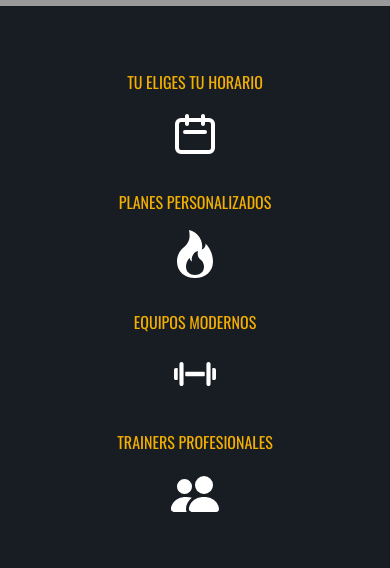
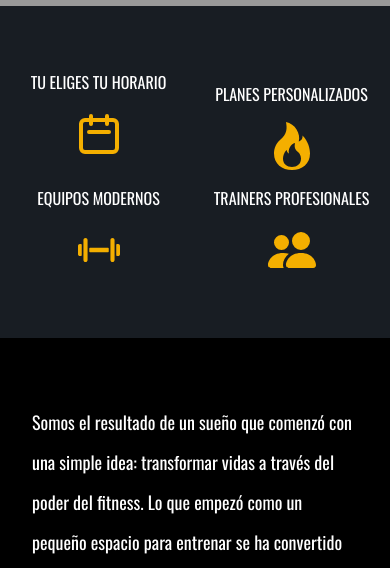
Before and after one commit to juanRCoder/Frontend_gym, a React (Vite) app: page / in a window 390 px wide. Shown: the part 273-841 px from the top of the page. Built offline with nearby package versions, Linux system fonts and the light colour scheme; grey boxes are pictures that could not be loaded.

Commit message:
Sección de servicios responsive (#12)
* styles: Modificando colores y agregando transicion a íconos de servicios

* Corrigiendo grid en íconos responsive

```diff
--- a/src/components/Services.jsx
+++ b/src/components/Services.jsx
@@ -8,28 +8,28 @@ function Services() {
   return (
     <>
     <div className="bg-dark py-[4rem] w-max-[59rem]">
-      <section className="container mx-auto flex flex-col lg:flex-row justify-between space-y-[2rem] lg:space-y-0 px-4 lg:px-8 text-yellow">
+      <section className="container mx-auto grid grid-cols-2 md:grid-cols-4 gap-1 px-1 space-y-3 lg:px-2 text-white">
         <section className="flex flex-col items-center">
           <h2 className="text-base lg:text-lg text-center">
             TU ELIGES TU HORARIO
           </h2>
-          <HiOutlineCalendar className="text-5xl lg:text-6xl text-white mt-[1rem] transition duration-300 hover:scale-110 hover:text-yellow" />
+          <HiOutlineCalendar className="text-5xl lg:text-6xl text-yellow mt-[1rem] transition duration-300 hover:scale-[125%] hover:rotate-[0.5deg] hover:text-yellow" />
         </section>
         <section className="flex flex-col items-center">
           <h2 className="text-base lg:text-lg text-center">
             PLANES PERSONALIZADOS
           </h2>
-          <BsFire className="text-5xl lg:text-6xl text-white mt-[1rem] transition duration-300 hover:scale-110 hover:text-yellow" />
+          <BsFire className="text-5xl lg:text-6xl text-yellow mt-[1rem] transition duration-300 hover:scale-[125%] hover:rotate-[0.5deg] hover:text-yellow" />
         </section>
         <section className="flex flex-col items-center">
           <h2 className="text-base lg:text-lg text-center">EQUIPOS MODERNOS</h2>
-          <IoIosFitness className="text-5xl lg:text-6xl text-white mt-[1rem] transition duration-300 hover:scale-110 hover:text-yellow" />
+          <IoIosFitness className="text-5xl lg:text-6xl text-yellow mt-[1rem] transition duration-300 hover:scale-[125%] hover:rotate-[0.5deg] hover:text-yellow" />
         </section>
         <div className="flex flex-col items-center">
           <h2 className="text-base lg:text-lg text-center">
             TRAINERS PROFESIONALES
           </h2>
-          <BsFillPeopleFill className="text-5xl lg:text-6xl text-white mt-[1rem] transition duration-300 hover:scale-110 hover:text-yellow" />
+          <BsFillPeopleFill className="text-5xl lg:text-6xl text-yellow mt-[1rem] transition duration-300 hover:scale-[125%] hover:rotate-[0.5deg] hover:text-yellow" />
         </div>
     </section>
     </div>
```
